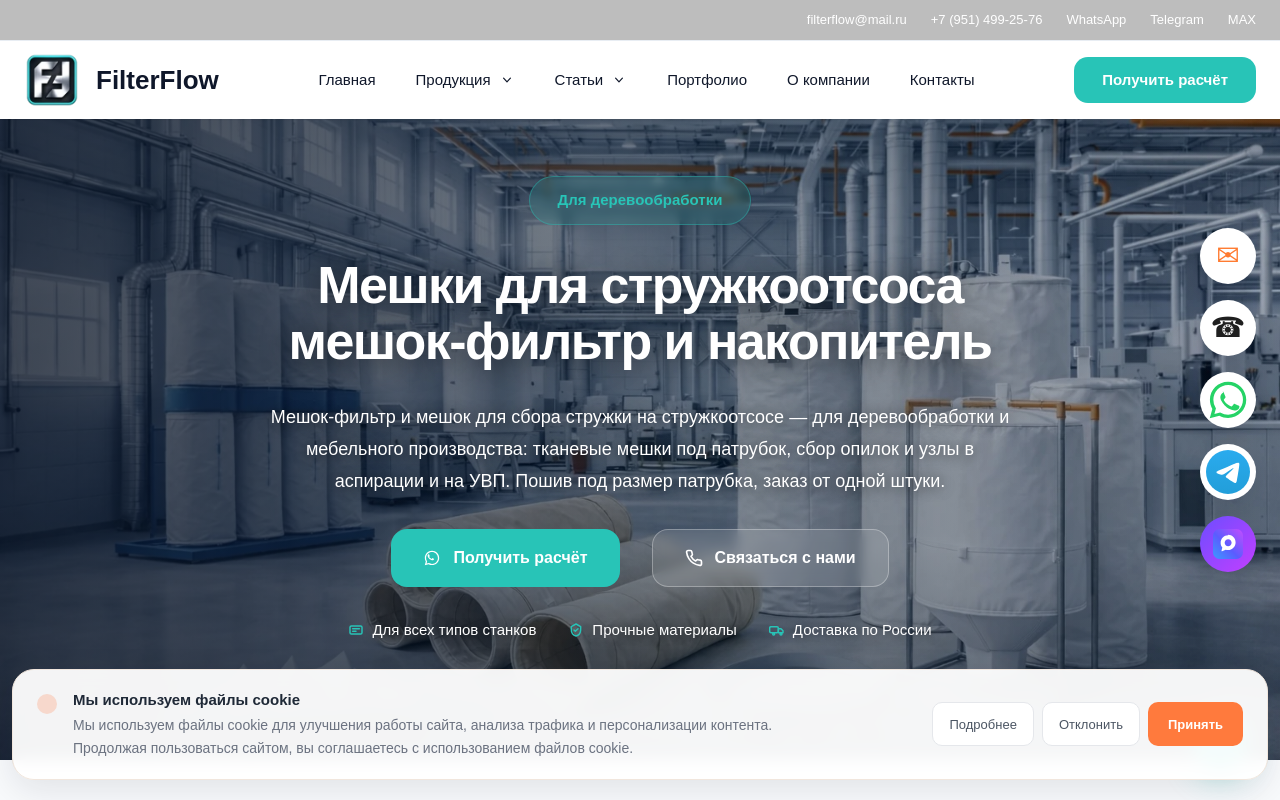
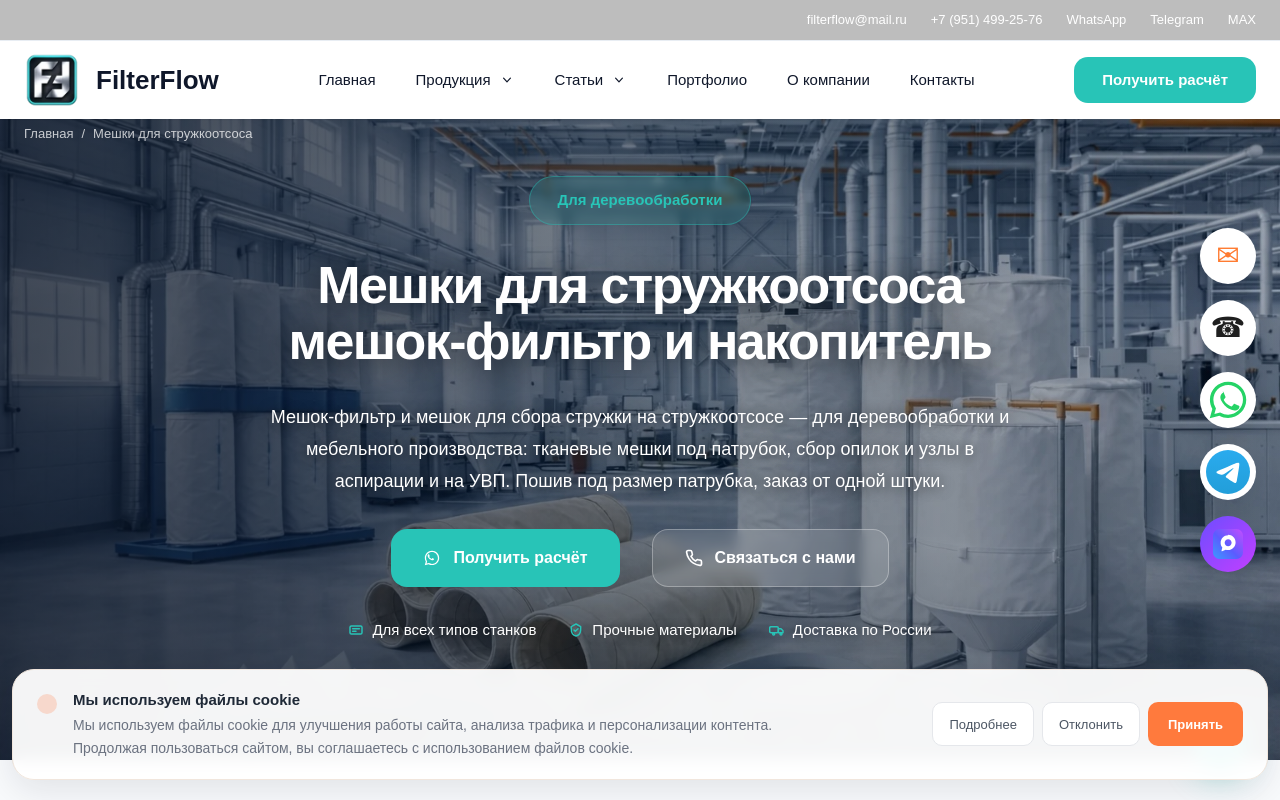
Before and after one commit to karipupkina-ux/filterflow-next, a Next.js app: page /meshki-dlya-struzhkootsosa in a window 1280 px wide. Shown: the top 800 px of the page. Built offline with nearby package versions, Linux system fonts and the light colour scheme.

Commit message:
UX/SEO: add visible breadcrumbs to product hero

```diff
--- a/app/meshki-dlya-struzhkootsosa/page.tsx
+++ b/app/meshki-dlya-struzhkootsosa/page.tsx
@@ -526,6 +526,14 @@ export default function Page() {
               "linear-gradient(90deg, rgba(7,18,35,0.72) 0%, rgba(9,24,44,0.58) 32%, rgba(10,29,48,0.42) 55%, rgba(10,29,48,0.18) 100%), linear-gradient(180deg, rgba(4,12,24,0.34) 0%, rgba(4,12,24,0.16) 28%, rgba(4,12,24,0.18) 72%, rgba(4,12,24,0.42) 100%), url('/images/hero.webp')",
           }}
         >
+          <div className="absolute left-0 right-0 top-5 z-10 lg:top-[124px]">
+            <div className="mx-auto flex max-w-[1440px] items-center gap-2 px-6 text-[13px] text-white/75">
+              <Link href="/#top" className="transition hover:text-[#28c4b7]">Главная</Link>
+              <span>/</span>
+              <span>Мешки для стружкоотсоса</span>
+            </div>
+          </div>
+
           <div className="mx-auto flex min-h-[600px] max-w-[1440px] flex-col items-center justify-start px-4 pb-16 pt-20 sm:min-h-[680px] sm:px-6 sm:pb-20 sm:pt-24 md:pt-28 lg:min-h-[760px] lg:pb-24 lg:pt-40 xl:pt-44">
             <div className="flex w-full max-w-[980px] flex-col items-center gap-6 text-center text-white lg:gap-8">
               <div className="inline-flex rounded-full border border-[#28c4b7]/40 bg-[#28c4b7]/15 px-4 py-1.5 text-[13px] font-semibold text-[#28c4b7] backdrop-blur-[4px] sm:px-7 sm:py-3 sm:text-[15px]">
```
